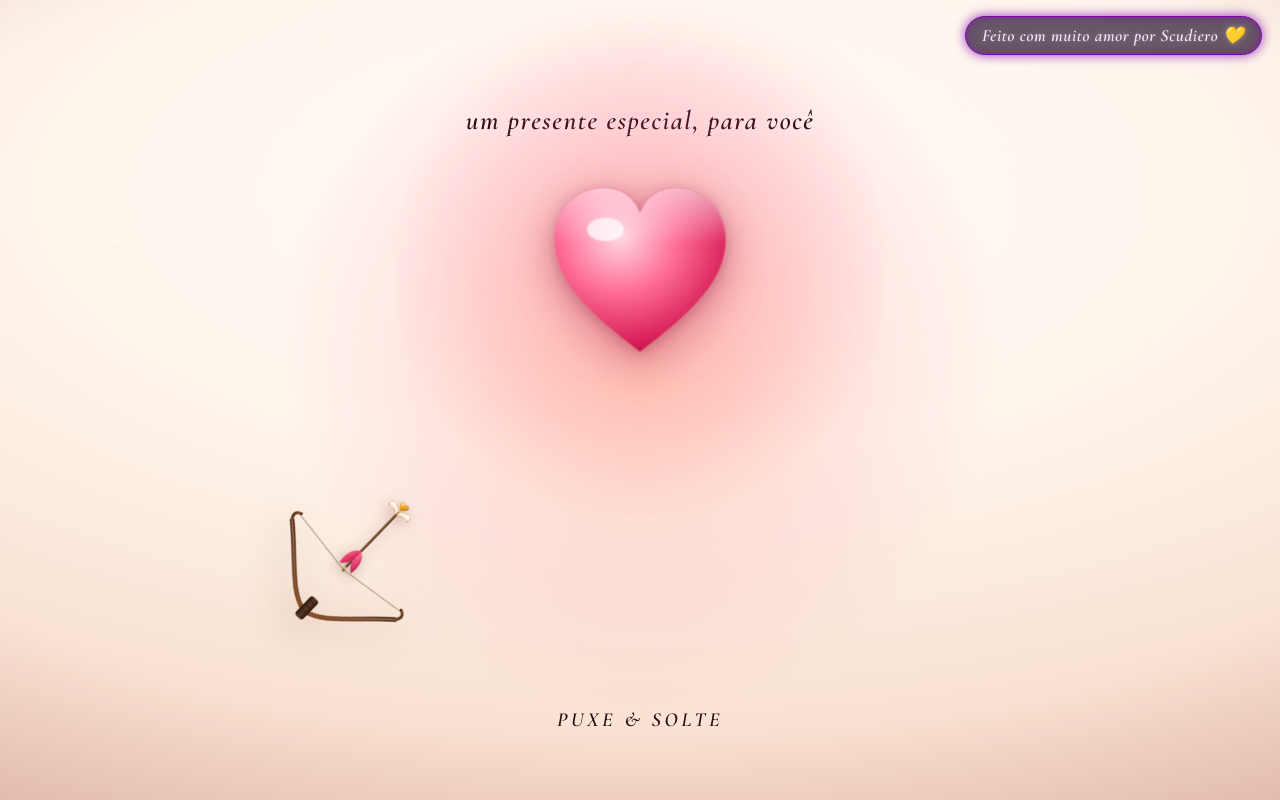
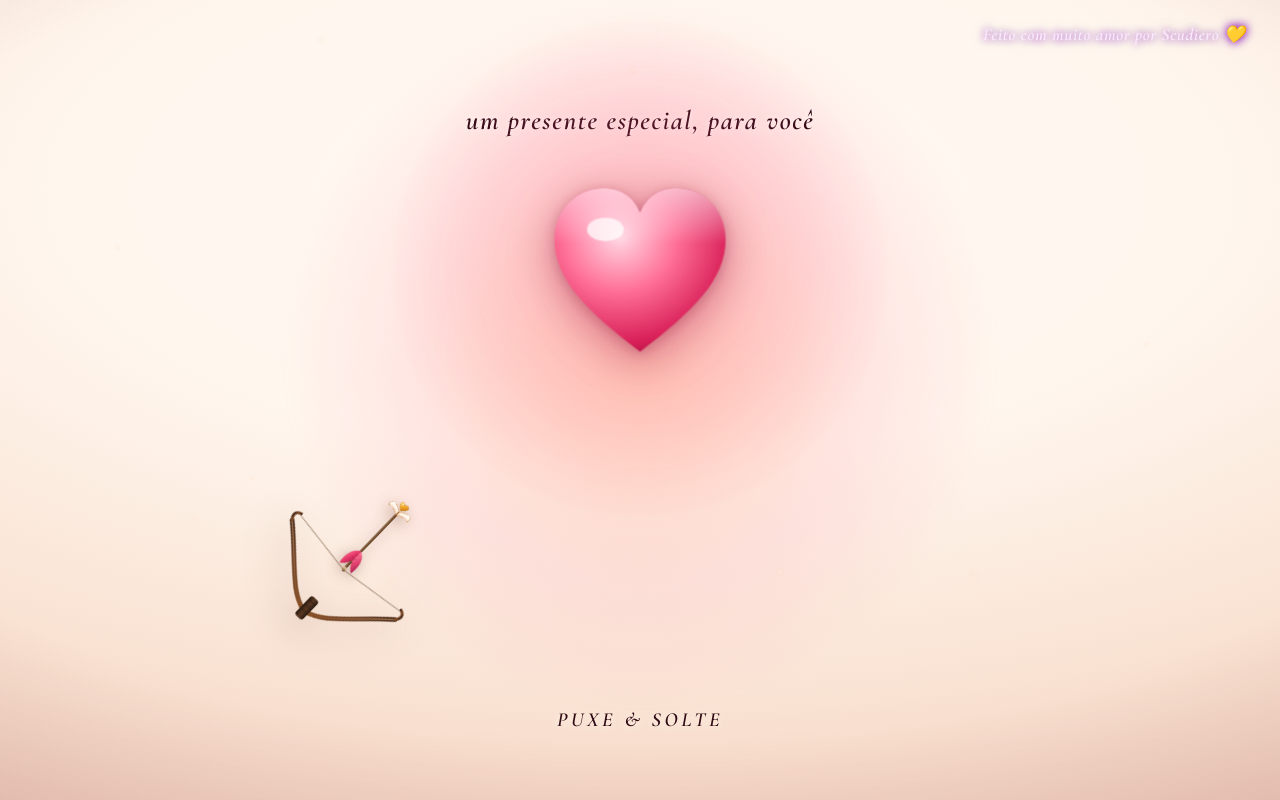
Before and after one commit to Fehscudiero/aniversariobe, a website built with Vite: page index.html in a window 1280 px wide. Built offline with nearby package versions, Linux system fonts and the light colour scheme.

Commit message:
feat: assinatura em neon flutuante com decoding effect no load

```diff
--- a/birthday.css
+++ b/birthday.css
@@ -58,53 +58,22 @@ body{
   letter-spacing:.04em;
   color:#fbeaff;
   padding:8px 16px;
-  border-radius:999px;
-  background:rgba(20, 0, 30, 0.65);
-  border:1px solid #7f00b2;
-  box-shadow:
-    0 0 12px rgba(127, 0, 178, 0.8),
-    inset 0 0 10px rgba(127, 0, 178, 0.5);
-  backdrop-filter:blur(12px);
-  -webkit-backdrop-filter:blur(12px);
-  overflow:hidden;
   cursor:crosshair;
   transform-origin:right top;
   animation:dropInLove 1.2s cubic-bezier(0.16, 1, 0.3, 1) forwards;
   transition:all 0.4s cubic-bezier(0.16, 1, 0.3, 1);
-  text-shadow: 0 0 6px rgba(255, 255, 255, 0.3);
-}
-
-.cornerLove::before {
-  content: "";
-  position: absolute;
-  top: 0; left: -150%;
-  width: 50%; height: 100%;
-  background: linear-gradient(90deg, transparent, rgba(127, 0, 178, 0.8), transparent);
-  transform: skewX(-25deg);
-  animation: shimmerLove 6s cubic-bezier(0.4, 0, 0.2, 1) infinite;
-  pointer-events: none;
+  text-shadow: 0 0 8px rgba(127, 0, 178, 0.8), 0 0 12px rgba(127, 0, 178, 0.6);
 }
 
 .cornerLove:hover {
-  background:rgba(30, 0, 50, 0.85);
-  box-shadow:
-    0 0 24px rgba(127, 0, 178, 1),
-    0 0 40px rgba(127, 0, 178, 0.6),
-    inset 0 0 15px rgba(127, 0, 178, 0.8);
   transform: translateY(-2px) scale(1.02);
   color: #ffffff;
   text-shadow: 0 0 10px #e5b3ff, 0 0 20px #7f00b2;
 }
 
 @keyframes dropInLove {
-  0% { opacity: 0; transform: translateY(-20px) scale(0.95); filter: blur(4px); box-shadow: 0 0 0 transparent; }
+  0% { opacity: 0; transform: translateY(-20px) scale(0.95); filter: blur(4px); }
   100% { opacity: 1; transform: translateY(0) scale(1); filter: blur(0); }
-}
-
-@keyframes shimmerLove {
-  0%, 15% { left: -150%; opacity: 0; }
-  25% { opacity: 1; }
-  45%, 100% { left: 200%; opacity: 0; }
 }
 
 .sr-only{
--- a/birthday.js
+++ b/birthday.js
@@ -932,6 +932,7 @@ if (isRecord){
   };
 }
 
+
 /* ============================================================
    CORNER LOVE HACKER EFFECT
    ============================================================ */
@@ -940,7 +941,7 @@ if (cornerLoveEl) {
   const letters = "ABCDEFGHIJKLMNOPQRSTUVWXYZ0123456789@#$%&*";
   let hackerInterval = null;
 
-  cornerLoveEl.addEventListener("mouseover", () => {
+  function runHackerEffect() {
     let iteration = 0;
     const targetText = cornerLoveEl.getAttribute("data-value") || "Feito com muito amor por Scudiero";
     clearInterval(hackerInterval);
@@ -957,7 +958,13 @@ if (cornerLoveEl) {
       if(iteration >= targetText.length){
         clearInterval(hackerInterval);
       }
-      iteration += 1 / 2;
+      iteration += 1 / 3; // um pouco mais devagar para dar tempo de ver o efeito no inicio
     }, 30);
-  });
+  }
+
+  // Executa assim que a página carregar
+  setTimeout(runHackerEffect, 400);
+
+  // E também quando passa o mouse
+  cornerLoveEl.addEventListener("mouseover", runHackerEffect);
 }
```
